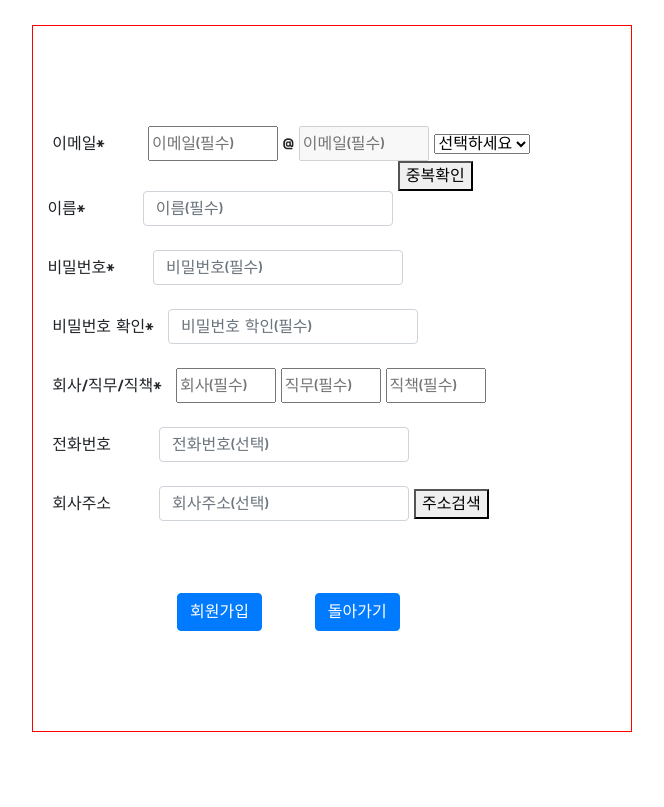
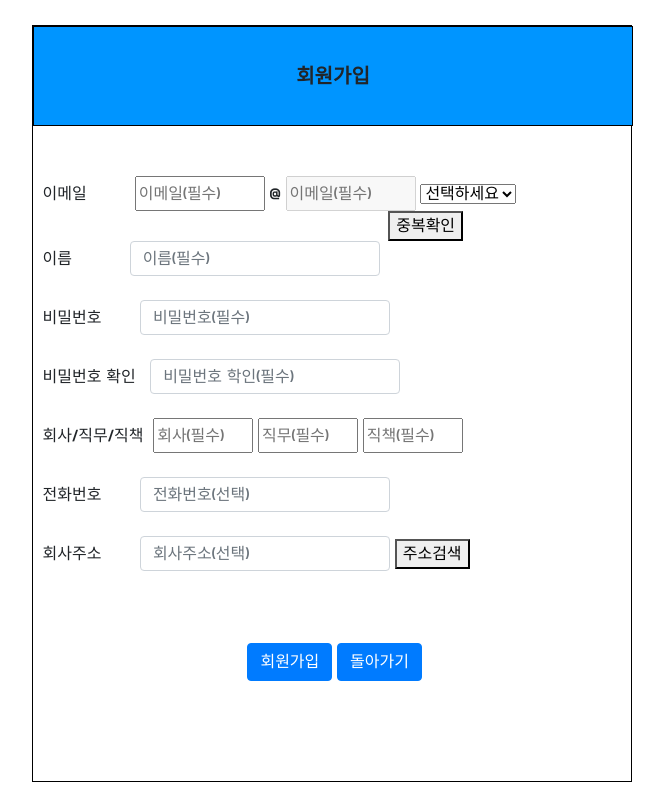
Before and after one commit to thdals83/Chapter-1-_MiniProject, a Flask app: page /register in a window 1280 px wide. Shown: the whole page, without its empty margins (308-972 px from the left). Before the commit the page ends 732 px from the top, so only its background shows below. Run offline with Flask 2, Linux system fonts and the light colour scheme; some libraries are stand-ins or nearby versions.

Commit message:
세부 사항 꾸미기

```diff
--- a/static/css/newMember.css
+++ b/static/css/newMember.css
@@ -22,11 +22,11 @@
             .outline{
                 width: 600px;
                 margin: 25px auto 25px auto;
-                border: 1px solid red;
+                border: 1px solid black;
             }
             .wrap{
                 width: 600px;
-                margin: 100px auto 100px  auto;
+                margin: 0px auto 100px  auto;
             }
             .name-form{
                 width : 300px;
@@ -35,3 +35,18 @@
                 width:200px;
                 height: 35px;
             }
+            .buttons{
+                width: 200px;
+                margin: auto;
+            }
+            .register{
+                font-weight: bold ;
+                width:600px;
+                height: 100px;
+                line-height: 100px;
+                font-size: 20px;
+                border: 1px solid black;
+                background-color: #0095ff;
+                margin: 0px auto 50px auto;
+                text-align: center;
+            }
--- a/templates/newMemberForm.html
+++ b/templates/newMemberForm.html
@@ -27,16 +27,17 @@
 
 <div class="outline">
     <div class="wrap">
+        <div class="register">회원가입</div>
         <form name="join">
-            &nbsp; &nbsp; 이메일* &nbsp; &nbsp; &nbsp; &nbsp; <input class="email-control" id="email1" type="text" name="email1"
+            &nbsp;&nbsp;이메일&nbsp;&nbsp;&nbsp;&nbsp;&nbsp;&nbsp;&nbsp;&nbsp;&nbsp;&nbsp;<input class="email-control" id="email1" type="text" name="email1"
                                                     onfocus="this.value='';" placeholder="이메일(필수)"> @
             <input id="email2" class="email-control" type="text" name="email2" placeholder="이메일(필수)" value="" disabled>
             <select name="email" onchange="email_change()">
                 <option value="0">선택하세요</option>
                 <option value="9">직접입력</option>
                 <option value="naver.com">naver.com</option>
-                <option value="daum.com">nate.com</option>
-                <option value="gmail.com">nate.com</option>
+                <option value="daum.com">daum.com</option>
+                <option value="gmail.com">gmail.com</option>
                 <option value="nate.com">nate.com</option>
             </select>
         </form>
@@ -45,42 +46,38 @@
         &nbsp; &nbsp; &nbsp; &nbsp; &nbsp; &nbsp; &nbsp;
         &nbsp; &nbsp; &nbsp; &nbsp; &nbsp; &nbsp; &nbsp;
         &nbsp; &nbsp; &nbsp; &nbsp; &nbsp; &nbsp; &nbsp;
-        &nbsp; &nbsp; &nbsp;
+        &nbsp;&nbsp;&nbsp;
         <button onclick="validate_email()">중복확인</button>
 
         <br>
-        &nbsp; &nbsp;이름* &nbsp; &nbsp; &nbsp; &nbsp; &nbsp; &nbsp;<input type="text" class="form-control" id="name"
-                                                            placeholder="이름(필수)">
+        &nbsp;&nbsp;이름&nbsp;&nbsp;&nbsp;&nbsp;&nbsp;&nbsp;&nbsp;&nbsp;&nbsp;&nbsp;&nbsp;&nbsp;<input type="text" class="form-control" id="name" placeholder="이름(필수)">
         <br>
         <br>
-        &nbsp; &nbsp;비밀번호* &nbsp; &nbsp; &nbsp; &nbsp;<input type="password" class="form-control" id="password1"
-                                                onchange="check_pw()" placeholder="비밀번호(필수)">
+        &nbsp;&nbsp;비밀번호&nbsp;&nbsp;&nbsp;&nbsp;&nbsp;&nbsp;&nbsp;&nbsp;<input type="password" class="form-control" id="password1" onchange="check_pw()" placeholder="비밀번호(필수)">
         <br>
         <br>
-        &nbsp; &nbsp; 비밀번호 확인* &nbsp; <input type="password" class="form-control" id="password2" onchange="check_pw()"
-                               placeholder="비밀번호 학인(필수)">&nbsp;<span id="check"></span>
+        &nbsp;&nbsp;비밀번호 확인&nbsp;&nbsp;&nbsp;<input type="password" class="form-control" id="password2" onchange="check_pw()" placeholder="비밀번호 학인(필수)">&nbsp;<span id="check"></span>
         <br>
         <br>
-        &nbsp; &nbsp; 회사/직무/직책* &nbsp; <input type="text" class="company-form" id="company" placeholder="회사(필수)">
+        &nbsp;&nbsp;회사/직무/직책&nbsp;&nbsp;<input type="text" class="company-form" id="company" placeholder="회사(필수)">
         <input type="text" class="company-form" id="role" placeholder="직무(필수)">
         <input type="text" class="company-form" id="position" placeholder="직책(필수)">
         <br>
         <br>
-        &nbsp; &nbsp; 전화번호 &nbsp; &nbsp; &nbsp; &nbsp; &nbsp;<input type="text" class="form-control" id="tel" placeholder="전화번호(선택)">
+        &nbsp;&nbsp;전화번호&nbsp;&nbsp;&nbsp;&nbsp;&nbsp;&nbsp;&nbsp;&nbsp;<input type="text" class="form-control" id="tel" placeholder="전화번호(선택)">
         <br>
         <br>
-        &nbsp; &nbsp; 회사주소 &nbsp; &nbsp; &nbsp; &nbsp; &nbsp;<input type="text" class="form-control" id="address"
+        &nbsp;&nbsp;회사주소&nbsp;&nbsp;&nbsp;&nbsp;&nbsp;&nbsp;&nbsp;&nbsp;<input type="text" class="form-control" id="address"
                                                       placeholder="회사주소(선택)">
         <button onclick="api()">주소검색</button>
         <br>
         <br>
         <br>
         <br>
-        &nbsp; &nbsp; &nbsp; &nbsp; &nbsp; &nbsp; &nbsp; &nbsp; &nbsp; &nbsp; &nbsp; &nbsp; &nbsp;
-        &nbsp; &nbsp;
-        <button onclick="new_member()" type="button" class="btn btn-primary">회원가입</button>
-        &nbsp; &nbsp; &nbsp; &nbsp; &nbsp;
-        <button onclick="location.href = '/'" type="button" class="btn btn-primary">돌아가기</button>
+        <div class="buttons">
+            &nbsp;&nbsp;&nbsp;<button onclick="new_member()" type="button" class="btn btn-primary">회원가입</button>
+            <button onclick="location.href = '/'" type="button" class="btn btn-primary">돌아가기</button>
+        </div>
     </div>
 </div>
 </body>
```
